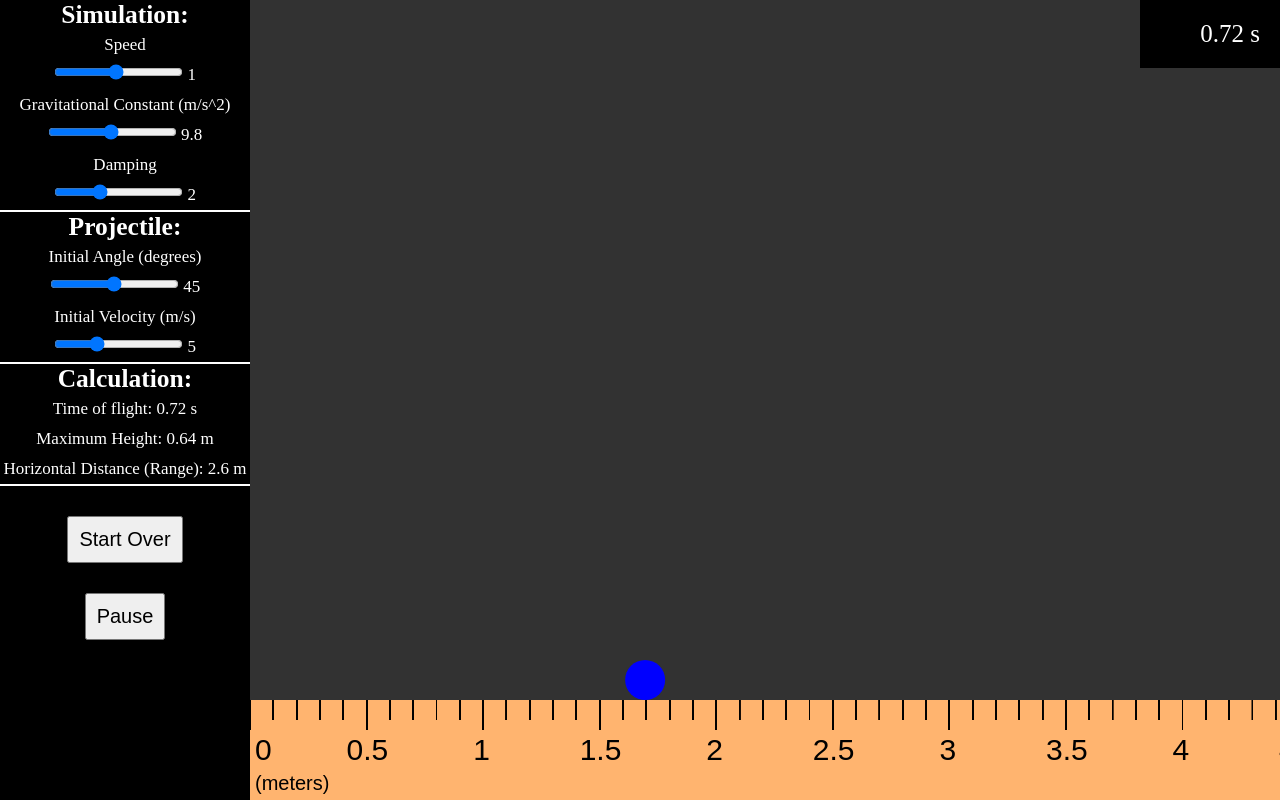
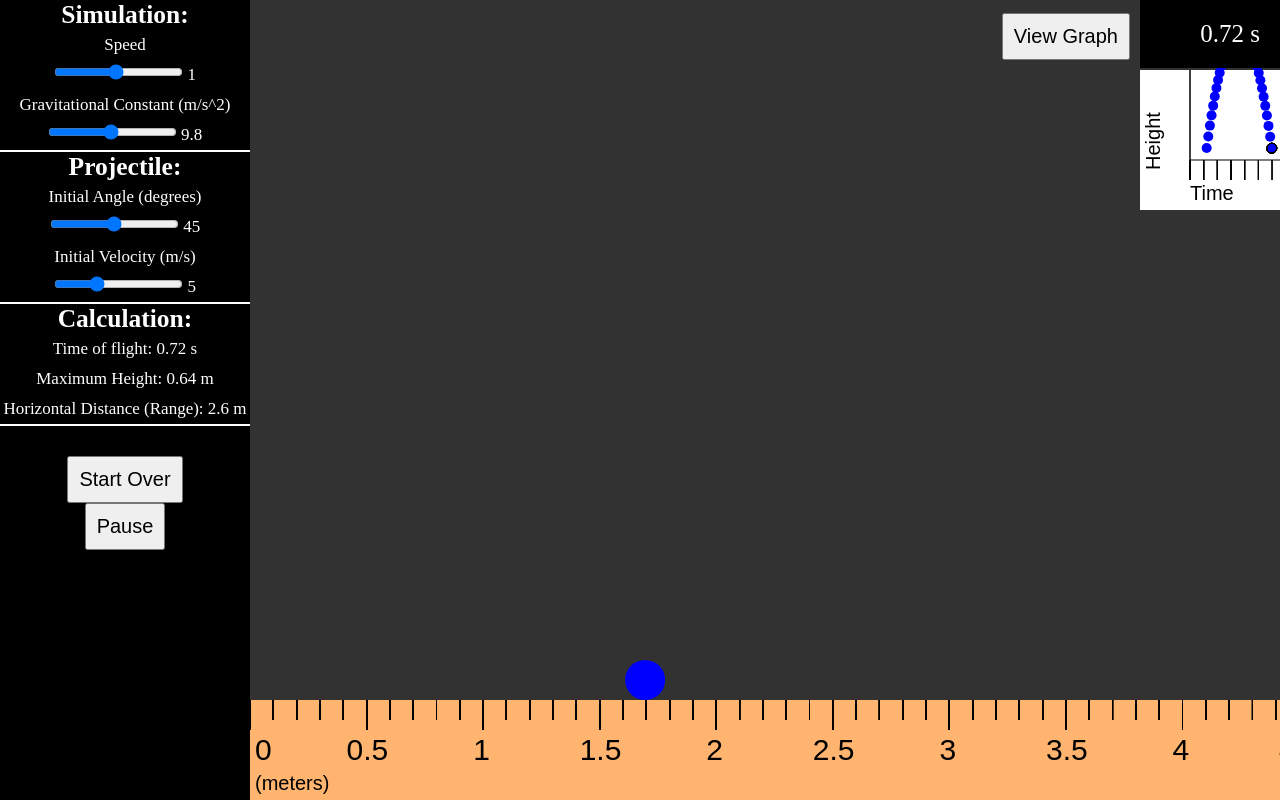
Before and after one commit to buzzinJohnnyBoi/physics, a plain HTML site: page index.html in a window 1280 px wide. Both pictures are taken after a click on the button "Start". Drawn offline with Linux system fonts and the light colour scheme.

Commit message:
Final version

```diff
--- a/classes/projectile.js
+++ b/classes/projectile.js
@@ -5,6 +5,7 @@ var sim1 = {
     speed: 1,
     stopped: false,
     landed: false,
+    trajectory: []
 }
 
 class projectile {
@@ -64,11 +65,8 @@ class projectile {
                 this.draw();
                 if(!simulation.landed) {
                     airtime += (1000/60) * sim1.speed;
+                    graph1.points.push({x: (this.x + cam.x - 250 - this.r), y: (this.y + cam.y) - renderer.h, time: airtime})
                 }
-                else {
-                    console.log((airtime - pretime)/1000);
-                }
-                // console.log(airtime);
             }
             else {
                 this.draw();
@@ -81,7 +79,20 @@ class projectile {
         }
         else {
             this.draw();
-            drawLine((this.x + cam.x + 50)/cam.curscale, (this.y + cam.y)/cam.curscale, (this.x + cam.x + 50)/cam.curscale, renderer.h, "white");
+
+            drawLine((this.x + cam.x - this.r)/cam.curscale, (this.y + cam.y - 25)/cam.curscale - this.r/cam.curscale, 0, (this.y + cam.y - 25)/cam.curscale - this.r/cam.curscale, "white");
+            drawLine((this.x + cam.x - this.r)/cam.curscale, (this.y + cam.y - 25)/cam.curscale - this.r/cam.curscale, (this.x + cam.x - this.r)/cam.curscale, (this.y + cam.y)/cam.curscale - this.r/cam.curscale, "white");
+            drawLine(251, (this.y + cam.y - 25)/cam.curscale - this.r/cam.curscale, 251, (this.y + cam.y)/cam.curscale - this.r/cam.curscale, "white");
+
+
+            drawLine((this.x + cam.x + 50)/cam.curscale, (this.y + cam.y)/cam.curscale + this.r/cam.curscale, (this.x + cam.x + 50)/cam.curscale, renderer.h, "white");
+            drawLine((this.x + cam.x + 25)/cam.curscale, (this.y + cam.y)/cam.curscale + this.r/cam.curscale, (this.x + cam.x + 50)/cam.curscale, (this.y + cam.y)/cam.curscale + this.r/cam.curscale, "white");
+            drawLine((this.x + cam.x + 25)/cam.curscale, renderer.h - 1, (this.x + cam.x + 50)/cam.curscale, renderer.h - 1, "white");
+            ctx.fillStyle = "white";
+            ctx.font = "20px Arial";
+            ctx.fillText((((renderer.h - (cam.y + this.r + this.y)/cam.curscale) * cam.curscale) / (3.73 * 100/6 * 3.74)).toPrecision(2) + " m", (this.x + cam.x + 70)/cam.curscale, (renderer.h - (this.y + cam.y)/cam.curscale)/2 + (this.y + cam.y)/cam.curscale);
+
+            ctx.fillText(((((cam.x - this.r + this.x)/cam.curscale - 250) * cam.curscale) / (3.73 * 100/6 * 3.74)).toPrecision(2) + " m", ((this.x + cam.x + 50)/cam.curscale - 251)/2 + 251, (this.y + cam.y - 25)/cam.curscale - this.r/cam.curscale - 20);
         }
     }
     predict() {
@@ -92,15 +103,20 @@ class projectile {
         // drawFillCircle((this.x + dist/2 * 3.74 * 100/6 * 3.74 + cam.x)/cam.curscale, (this.y - height * 3.74 * 100/6 * 3.74 + cam.y)/cam.curscale, this.r/cam.curscale, this.color);
         // drawFillCircle((this.x + dist * 3.74 * 100/6 * 3.74 + cam.x)/cam.curscale, (this.y + cam.y)/cam.curscale, this.r/cam.curscale, this.color);
 
-        drawCircle((this.x + dist/2 * 3.74 * 100/6 * 3.74 + cam.x)/cam.curscale, (this.y - height * 3.74 * 100/6 * 3.74 + cam.y)/cam.curscale, this.r/cam.curscale, this.color, 5)
-        drawCircle((this.x + dist * 3.74 * 100/6 * 3.74 + cam.x)/cam.curscale, (this.y + cam.y)/cam.curscale, this.r/cam.curscale, this.color);
+        drawCircle((this.x + dist/2 * 3.73 * 100/6 * 3.74 + cam.x)/cam.curscale, (this.y - height * 3.73 * 100/6 * 3.74 + cam.y)/cam.curscale, this.r/cam.curscale, this.color, 5)
+        drawCircle((this.x + dist * 3.73 * 100/6 * 3.74 + cam.x)/cam.curscale, (this.y + cam.y)/cam.curscale, this.r/cam.curscale, this.color);
 
         pretime = time * 1000;
         document.querySelector("i5").innerHTML = "Time of flight: " + time.toPrecision(2) + " s";
         document.querySelector("i6").innerHTML = "Maximum Height: " + height.toPrecision(2) + " m";
         document.querySelector("i7").innerHTML = "Horizontal Distance (Range): " + dist.toPrecision(2) + " m";
 
-        cam.scale = clamp(1, 100, (dist * 3.74 * 100/6 * 3.74 + 300 * dist/3)/renderer.w);
+        if(clamp(1, 100, (dist * 3.73 * 100/6 * 3.74 + 300 * dist/3)/renderer.w) > clamp(1, 100, (height * 3.73 * 100/6 * 3.74 + 300 * height/3)/renderer.h)) {
+            cam.scale = clamp(1, 100, (dist * 3.73 * 100/6 * 3.74 + 300 * dist/3)/renderer.w);
+        }
+        else {
+            cam.scale = clamp(1, 100, (height * 3.73 * 100/6 * 3.74 + 300 * height/3)/renderer.h);
+        }
         updateCamera();
     }
     draw() {
--- a/index.html
+++ b/index.html
@@ -15,8 +15,8 @@
         <input type="range" min="1" max="20" class="slider" id="s1"> <i1 class="info"></i1> <br>
         Gravitational Constant (m/s^2)<br>
         <input type="range" min="1" max="200" class="slider" id="s2"> <i2 class="info"></i2> <br>
-        Damping <br>
-        <input type="range" min="10" max="40" class="slider" id="s3"> <i3 class="info"></i3> <br>
+        <!-- Damping <br> -->
+        <input type="range" min="10" max="40" class="slider" id="s3" style="display: none;"> <i3 class="info" style="display: none;"></i3>
         <div class="line"></div>
         <h2>Projectile:</h2>
         Initial Angle (degrees) <br>
@@ -29,15 +29,17 @@
         <i6 class="info">bro</i6> <br>
         <i7 class="info">bro</i7> <br>
         <div class="line"></div><br>
-        <button onclick="run()" id="run">Start</button><br><br>
+        <button onclick="run()" id="run">Start</button><br>
         <button onclick="stop()" id="Pause">Pause</button>
     </div>
+    <button class="view" onclick="view()">View Graph</button>
     <div class="timer">
         0
     </div>
 </body>
 
 <script src="lib/drawUtils.js"></script>
+<script src="lib/graph.js"></script>
 <script src="lib/ruler.js"></script>
 <script src="lib/cam.js"></script>
 <script src="lib/convert.js"></script>
--- /dev/null
+++ b/lib/graph.js
@@ -0,0 +1,81 @@
+class graph {
+    constructor(x, y, w, h, color, points) {
+        this.x = x;
+        this.y = y;
+        this.w = w;
+        this.h = h;
+        this.color = color;
+        this.points = points;
+        this.view = false;
+    }
+    update() {
+        if(!this.view) {
+            this.x = renderer.w - this.w;
+            this.w = 140;
+            this.h = 140;
+        }
+        else {
+            this.w = (renderer.w - 250) - 40;
+            this.x = 250 + 20;
+            this.h = renderer.h - 75;
+        }
+        this.draw();
+    }
+    draw() {
+        drawFillRect(this.x, this.y, this.w, this.h, this.color);
+        if(this.points.length > 0) {
+            const start = -this.points[0].time + 50;
+            var scale = (this.w - 70) / this.points[this.points.length - 1].time;
+            const middlePoint = Math.floor(this.points.length/2);
+            var heightScale = 1;
+            var bottom = -this.points[0].y * heightScale + this.h - 50;
+            if(heightScale > 1) {
+                heightScale = 1;
+            }
+            // if(this.view) {
+            //     bottom = -this.points[0].y + this.h + 20;
+            // }
+            if(scale > 1000) {
+                scale = 1;
+            }
+            for (let i = 0; i < this.points.length; i++) {
+                const p = this.points[i];
+                if(p.y < this.points[0].y) {
+                    drawFillCircle((this.x + start) + p.time * scale, p.y * heightScale + this.y + bottom, 5, "blue")
+                }
+            }
+            if(scale > 0) {
+                if(this.view) {
+                    var inc = this.w * scale / 20;
+                }
+                else {
+                    var inc = this.w * scale;
+                }
+                for (let i = 0; i < Math.round((this.w - 50) / inc); i++) {
+                    drawLine(inc * i + this.x + 50, this.y + this.h - 50, inc * i + this.x + 50, this.y + this.h - 30, "black");
+                }
+            }
+        }
+
+        drawLine(50 + this.x, this.y, 50 + this.x, this.y + this.h - 50, "black");
+        drawLine(50 + this.x, this.y + this.h - 50, this.x + this.w, this.y + this.h - 50, "black");
+
+        ctx.font = "20px Arial";
+        ctx.fillStyle = "black";
+        ctx.fillText("Time", this.x + 50, this.y + this.h - 10);
+
+        ctx.save()
+        ctx.translate(this.x + 20, this.y + this.h);
+        ctx.rotate(-Math.PI/2);
+        ctx.translate(-this.x + 20, -(this.y + this.h));
+
+        ctx.fillText("Height", this.x + 20, this.y + this.h);
+
+        ctx.translate(-this.x + 20, -(this.y + this.h));
+        ctx.rotate(Math.PI/2);
+        ctx.restore();
+    }
+
+}
+
+var graph1 = new graph(0, 70, 140, 140, "white", [])
--- a/main2.js
+++ b/main2.js
@@ -17,6 +17,7 @@ function update() {
     updateCamera();
     drawRuler();
     updateTimer();
+    graph1.update();
 }
 
 function updateTimer() {
@@ -45,6 +46,7 @@ function run() {
         sim1.stopped = false;
         sim1.landed = false;
         airtime = -2000/60;
+        graph1.points = [];
         document.querySelector("#Pause").innerHTML = "Pause";
     }
     else {
@@ -68,6 +70,20 @@ function stop() {
     }
 }
 
+function view() {
+    switch (graph1.view) {
+        case false:
+            graph1.view = true;
+            document.querySelector(".view").innerHTML = "Hide Graph";
+            break;
+
+        default:
+            document.querySelector(".view").innerHTML = "View Graph";
+            graph1.view = false;
+            break;
+    }
+}
+
 function updateProjectiles() {
     projectiles.forEach(i => {
         i.update(sim1);
@@ -75,11 +91,11 @@ function updateProjectiles() {
 }
 
 document.onkeydown = function(e) {
-    if (e.key == " " ||
-        e.code == "Space" ||
-        e.keyCode == 32
-    ) {
-      run();
+    if (e.code == "p" || e.keyCode == 80) {
+      stop();
+    }
+    else if(e.code == "s" || e.keyCode == 83) {
+        run();
     }
   }
 
--- a/style.css
+++ b/style.css
@@ -41,3 +41,9 @@ button {
     font-size: 25px;
     text-align: right;
 }
+
+.view {
+    position: absolute;
+    top: 12.5px;
+    right: 150px;
+}
```
